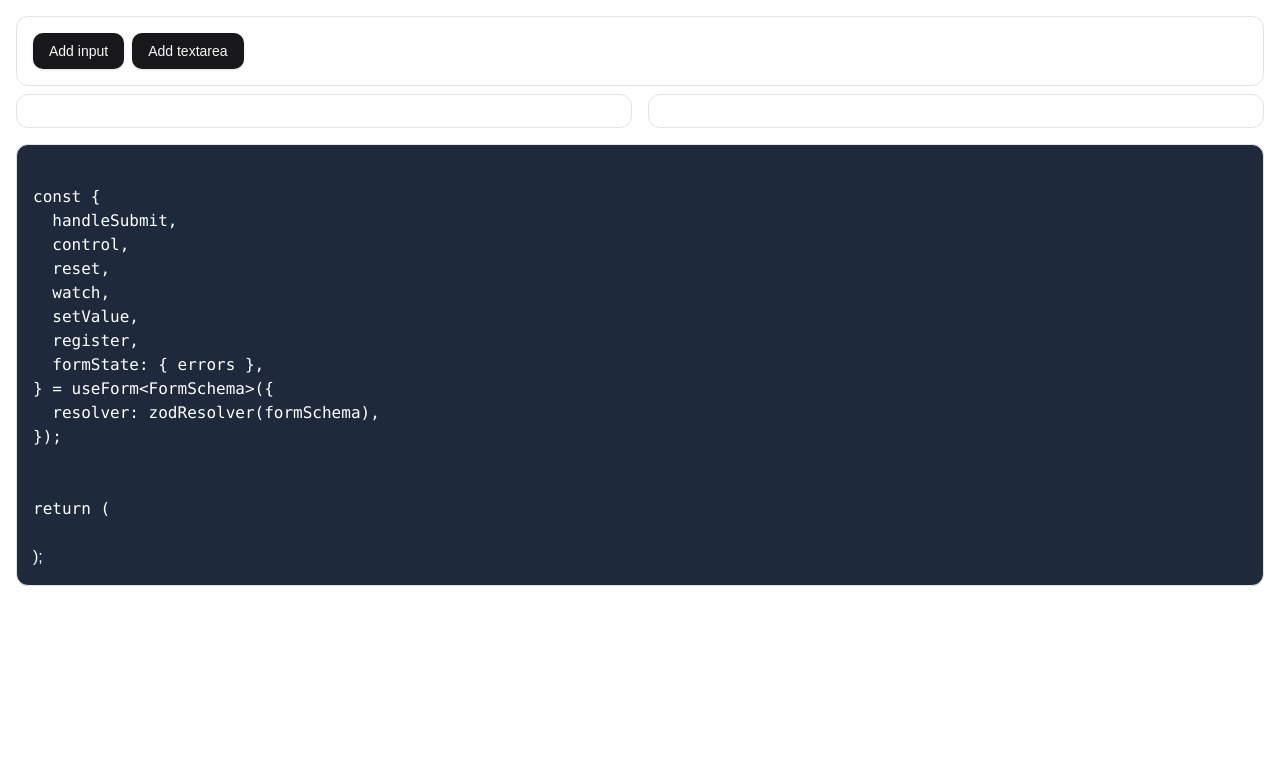
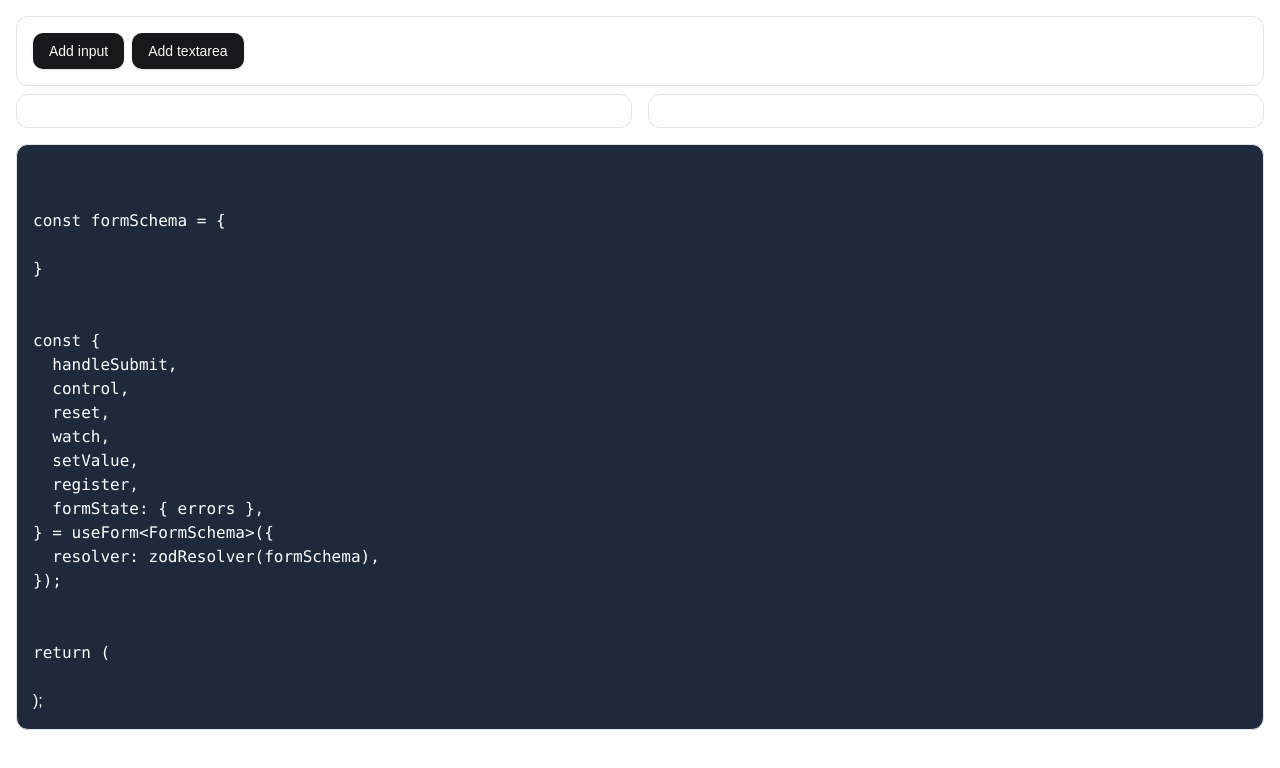
Before and after one commit to yaserrar/form-builder, a Next.js app: page / in a window 1280 px wide. Shown: the top 768 px of the page. Built offline with nearby package versions, Linux system fonts and the light colour scheme.

Commit message:
Add min and max for fields

```diff
--- a/app/input-dialog.tsx
+++ b/app/input-dialog.tsx
@@ -60,6 +60,8 @@ const InputDialog = ({ setForm }: Props) => {
         name: data.name,
         label: data.label,
         placeholder: data.placeholder,
+        min: data.min,
+        max: data.max,
       },
     ]);
   };
--- a/app/page.tsx
+++ b/app/page.tsx
@@ -20,6 +20,8 @@ export type FormType =
       name: string;
       label: string;
       placeholder: string;
+      min: number | null;
+      max: number | null;
     }
   | {
       id: string;
@@ -27,6 +29,8 @@ export type FormType =
       name: string;
       label: string;
       placeholder: string;
+      min: number | null;
+      max: number | null;
     };
 // | {
 //     id: string;
@@ -91,6 +95,40 @@ export default function Home() {
         <div className="p-4 rounded-lg col-span-2 border border-input flex flex-col bg-slate-800 text-white">
           <pre>
             {`
+
+const formSchema = {
+              ${form.map((item) => {
+                if (item.field === "input") {
+                  return `
+  ${item.name}: z.string()${
+                    item.min
+                      ? `.min(${item.min}, { message: "${item.min} is min letters" })`
+                      : ""
+                  }${
+                    item.max
+                      ? `.max(${item.max}, { message: "${item.max} is max letters"})`
+                      : ""
+                  },
+                    `;
+                }
+
+                if (item.field === "textarea") {
+                  return `
+  ${item.name}: z.string()${
+                    item.min
+                      ? `.min(${item.min}, { message: "${item.min} is min letters" })`
+                      : ""
+                  }${
+                    item.max
+                      ? `.max(${item.max}, { message: "${item.max} is max letters"})`
+                      : ""
+                  },
+                    `;
+                }
+              })}
+}
+
+
 const {
   handleSubmit,
   control,
--- a/app/textarea-dialog.tsx
+++ b/app/textarea-dialog.tsx
@@ -50,6 +50,8 @@ const TextareaDialog = ({ setForm }: Props) => {
         name: data.name,
         label: data.label,
         placeholder: data.placeholder,
+        min: data.min,
+        max: data.max,
       },
     ]);
   };
```
